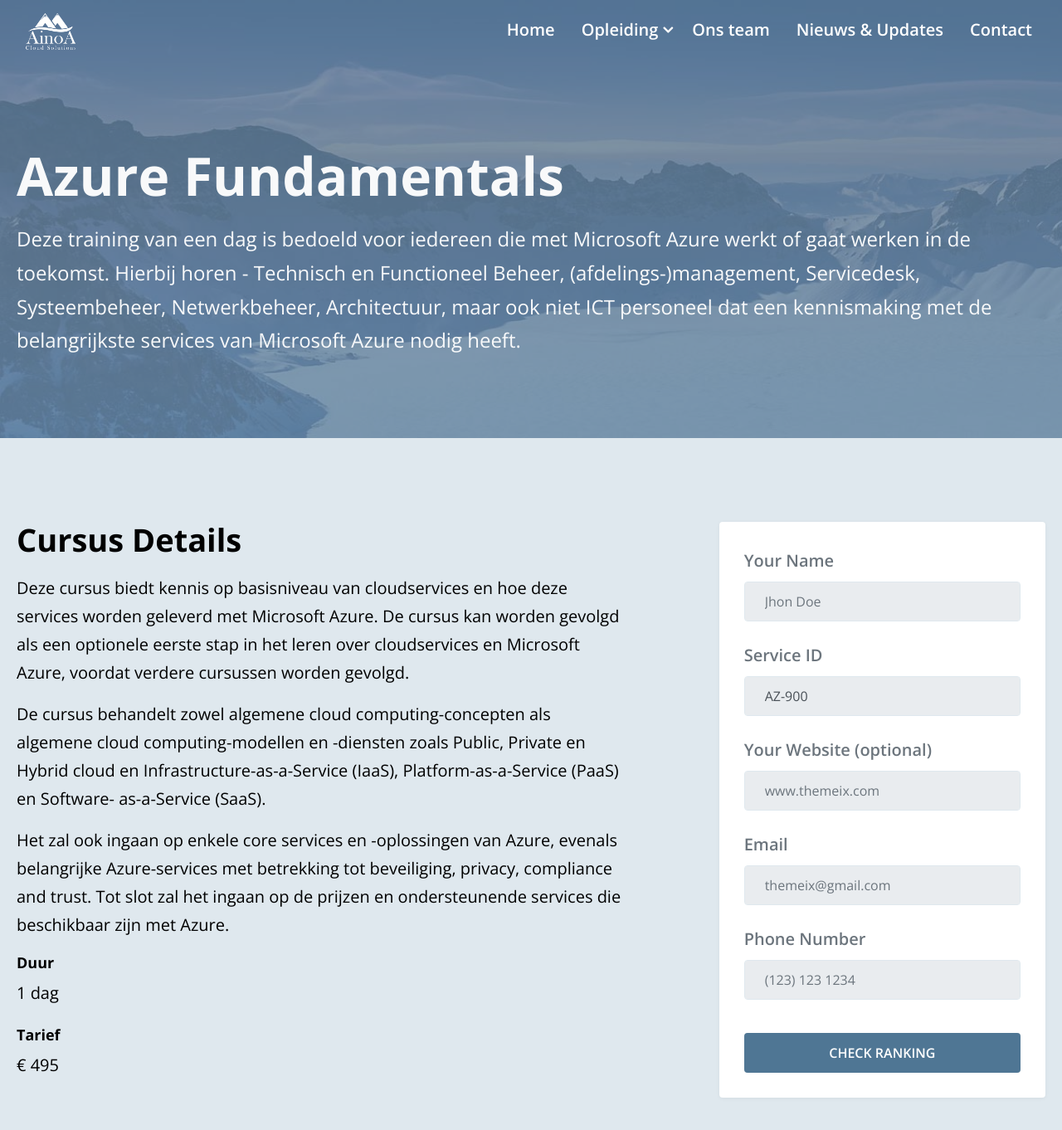
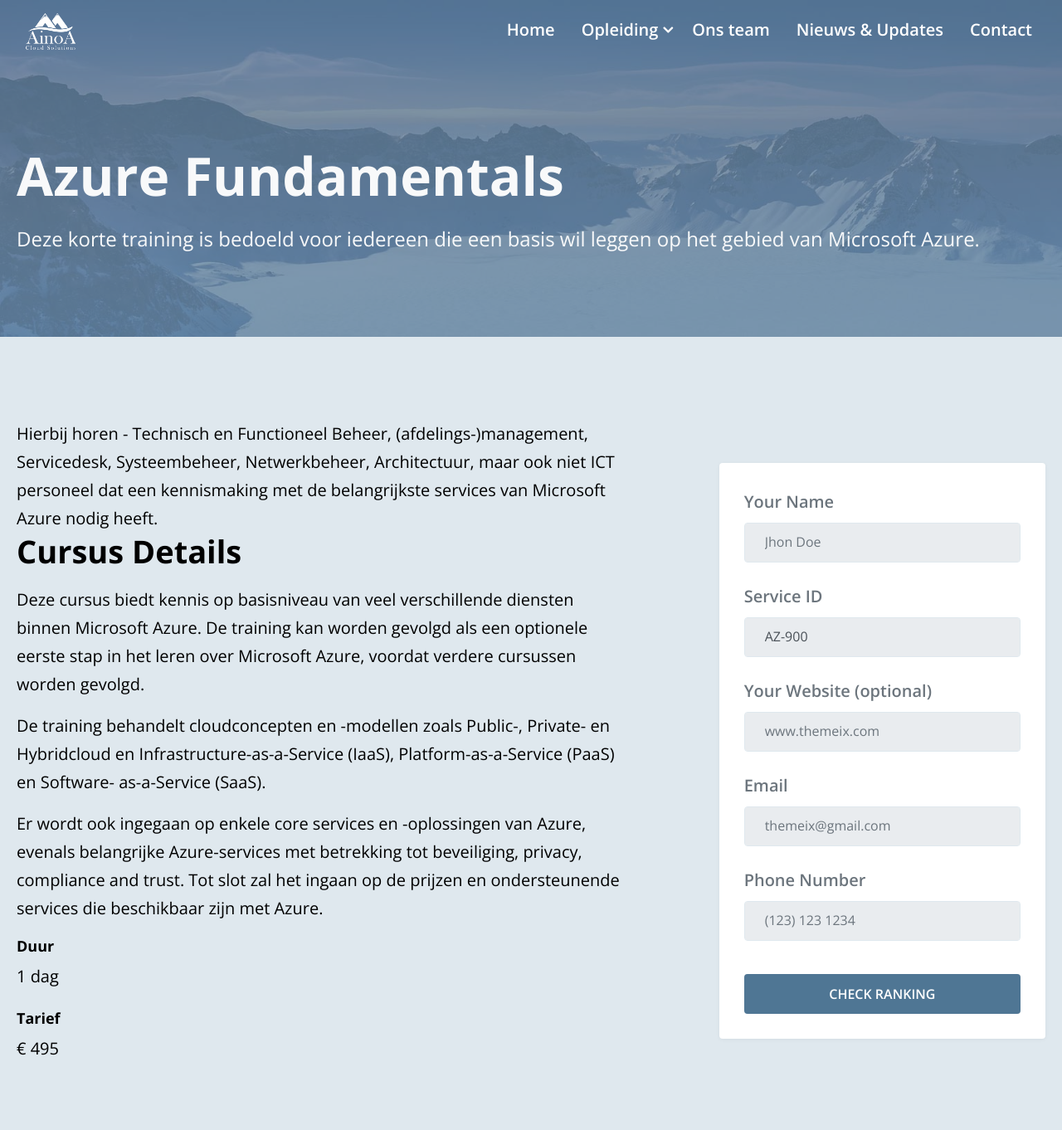
Before and after one commit to Dimtemp/ainoawebsite, a Jekyll site: the page built from _services/azure-fundamentals-az-900.html, in a window 1280 px wide and 1400 px high. Shown: the top 1362 px of the window at 83% size. Built offline with Jekyll 4.4.1, drawn with Linux system fonts in a browser that asks for light colours.

Commit message:
Update azure-fundamentals-az-900.html

```diff
--- a/_services/azure-fundamentals-az-900.html
+++ b/_services/azure-fundamentals-az-900.html
@@ -3,13 +3,15 @@ layout: service
 title: "Azure Fundamentals"
 service_id: AZ-900
 order: 1
-description: Deze training van een dag is bedoeld voor iedereen die met Microsoft Azure werkt of gaat werken in de toekomst. Hierbij horen - Technisch en Functioneel Beheer, (afdelings-)management, Servicedesk, Systeembeheer, Netwerkbeheer, Architectuur, maar ook niet ICT personeel dat een kennismaking met de belangrijkste services van Microsoft Azure nodig heeft.
+description: Deze korte training is bedoeld voor iedereen die een basis wil leggen op het gebied van Microsoft Azure.
 ---
 
+Hierbij horen - Technisch en Functioneel Beheer, (afdelings-)management, Servicedesk, Systeembeheer, Netwerkbeheer, Architectuur, maar ook niet ICT personeel dat een kennismaking met de belangrijkste services van Microsoft Azure nodig heeft.
+
 <h1 class="title">Cursus Details</h1>
-<p>Deze cursus biedt kennis op basisniveau van cloudservices en hoe deze services worden geleverd met Microsoft Azure. De cursus kan worden gevolgd als een optionele eerste stap in het leren over cloudservices en Microsoft Azure, voordat verdere cursussen worden gevolgd.</p>
-<p>De cursus behandelt zowel algemene cloud computing-concepten als algemene cloud computing-modellen en -diensten zoals Public, Private en Hybrid cloud en Infrastructure-as-a-Service (IaaS), Platform-as-a-Service (PaaS) en Software- as-a-Service (SaaS). </p>
-<p>Het zal ook ingaan op enkele core services en -oplossingen van Azure, evenals belangrijke Azure-services met betrekking tot beveiliging, privacy, compliance and trust. Tot slot zal het ingaan op de prijzen en ondersteunende services die beschikbaar zijn met Azure. </p>
+<p>Deze cursus biedt kennis op basisniveau van veel verschillende diensten binnen Microsoft Azure. De training kan worden gevolgd als een optionele eerste stap in het leren over Microsoft Azure, voordat verdere cursussen worden gevolgd.</p>
+<p>De training behandelt cloudconcepten en -modellen zoals Public-, Private- en Hybridcloud en Infrastructure-as-a-Service (IaaS), Platform-as-a-Service (PaaS) en Software- as-a-Service (SaaS).</p>
+<p>Er wordt ook ingegaan op enkele core services en -oplossingen van Azure, evenals belangrijke Azure-services met betrekking tot beveiliging, privacy, compliance and trust. Tot slot zal het ingaan op de prijzen en ondersteunende services die beschikbaar zijn met Azure. </p>
 
 <ul class="feature-listing-style-2">
   <li>
```
